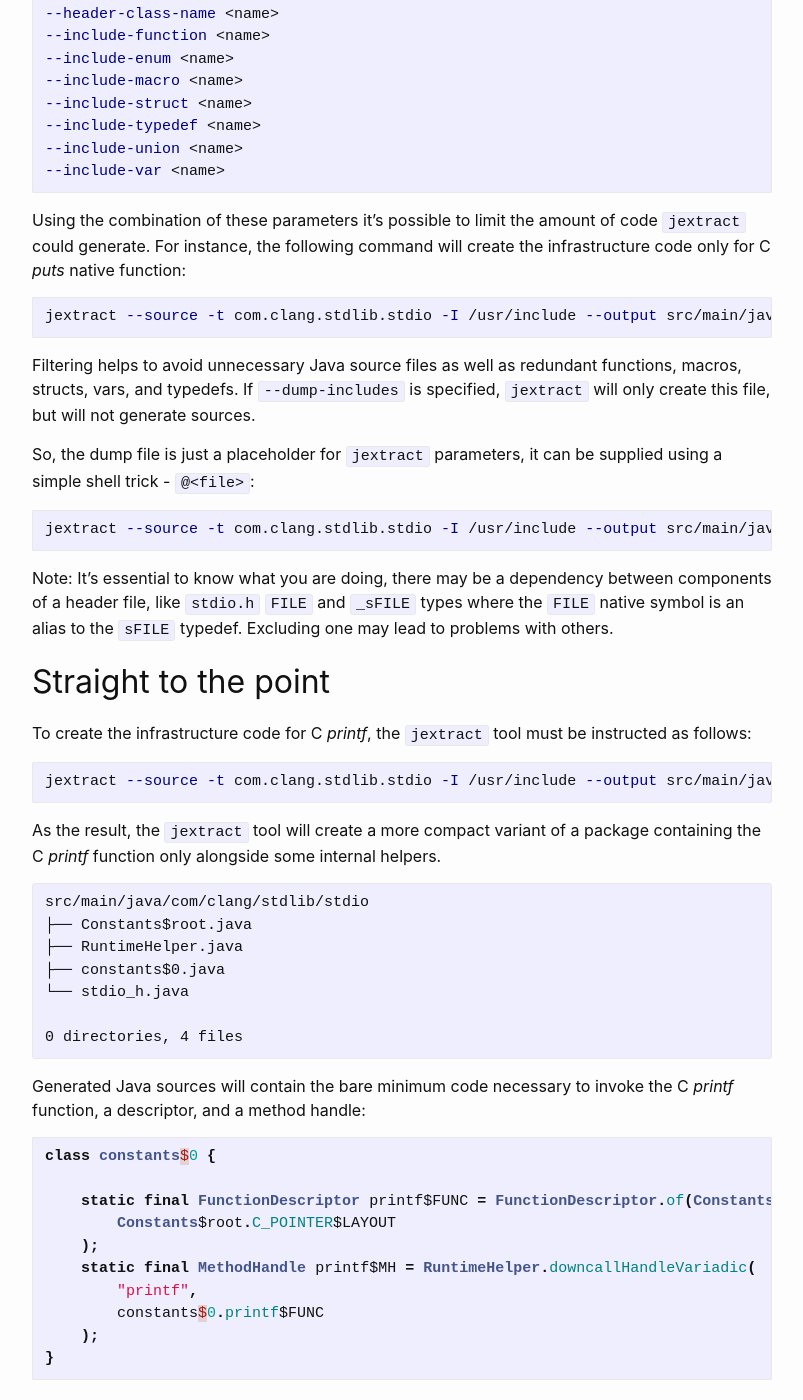
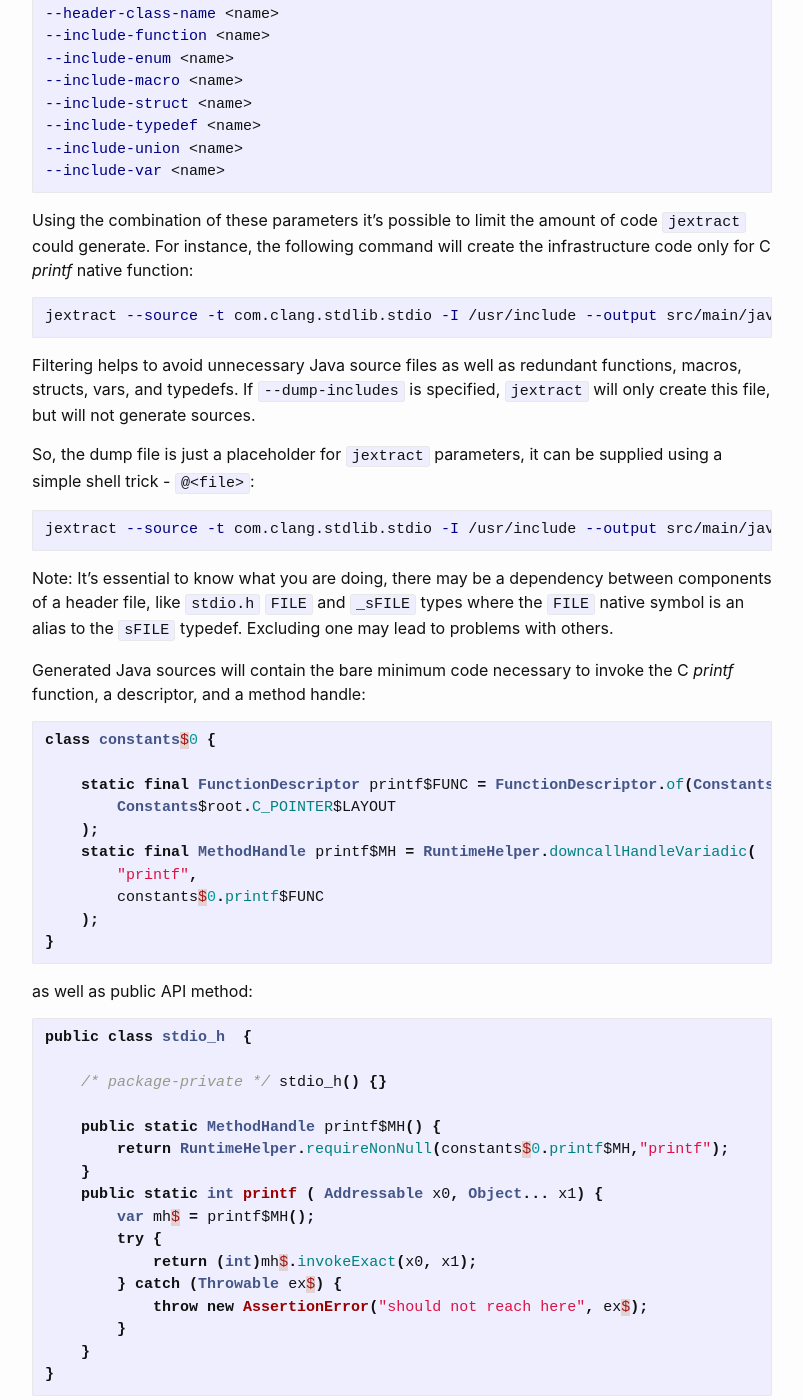
Before and after one commit to denismakogon/denismakogon.github.io, a Jekyll site: the page built from _posts/2022-06-30-Introduction-To-Project-Panama-Part-3.markdown, in a window 1280 px wide and 1400 px high, scrolled down 5871 px. Shown: the whole window, without its empty margins (238-1041 px from the left). Built offline with Jekyll 4.4.1, drawn with Linux system fonts in a browser that asks for light colours; some of the changed text lies outside the part shown.

Commit message:
remove repeating segment

````diff
--- a/_posts/2022-06-30-Introduction-To-Project-Panama-Part-3.markdown
+++ b/_posts/2022-06-30-Introduction-To-Project-Panama-Part-3.markdown
@@ -119,7 +119,7 @@ model the infrastructure code for a native library it was instructed to create s
 
 The best way to understand what the `jextract` tool does is to look at what it generates for the C stdio library.
 
-### Building from source
+### Installation
 
 As mentioned before, `jextract` is the first standalone JDK code tool that is not a part of the OpenJDK distribution.
 It means that to start working with the `jextract` tool it's necessary to obtain its binary available at [https://jdk.java.net/jextract](https://jdk.java.net/jextract).
@@ -217,9 +217,9 @@ A newly created file will contain a combination of the following option values:
 ```
 
 Using the combination of these parameters it's possible to limit the amount of code `jextract` could generate.
-For instance, the following command will create the infrastructure code only for C _puts_ native function:
+For instance, the following command will create the infrastructure code only for C _printf_ native function:
 ```shell
-jextract --source -t com.clang.stdlib.stdio -I /usr/include --output src/main/java --include-function puts /usr/include/stdio.h
+jextract --source -t com.clang.stdlib.stdio -I /usr/include --output src/main/java --include-function printf /usr/include/stdio.h
 ```
 
 Filtering helps to avoid unnecessary Java source files as well as redundant functions, macros, structs, vars, and typedefs.
@@ -232,25 +232,6 @@ jextract --source -t com.clang.stdlib.stdio -I /usr/include --output src/main/ja
 
 Note: It's essential to know what you are doing, there may be a dependency between components of a header file, like `stdio.h` `FILE` and `_sFILE` types where the `FILE` native symbol is an alias to the `sFILE` typedef.
 Excluding one may lead to problems with others.
-
-
-## Straight to the point
-
-To create the infrastructure code for C _printf_, the `jextract` tool must be instructed as follows:
-```shell
-jextract --source -t com.clang.stdlib.stdio -I /usr/include --output src/main/java --include-function printf /usr/include/stdio.h
-```
-
-As the result, the `jextract` tool will create a more compact variant of a package containing the C _printf_ function only alongside some internal helpers.
-```tree
-src/main/java/com/clang/stdlib/stdio
-├── Constants$root.java
-├── RuntimeHelper.java
-├── constants$0.java
-└── stdio_h.java
-
-0 directories, 4 files
-```
 
 Generated Java sources will contain the bare minimum code necessary to invoke the C _printf_ function, a descriptor, and a method handle:
 ```java
````
Also changed, not shown: other parts of _posts/2022-06-30-Introduction-To-Project-Panama-Part-3.markdown (+2 -2 lines).
